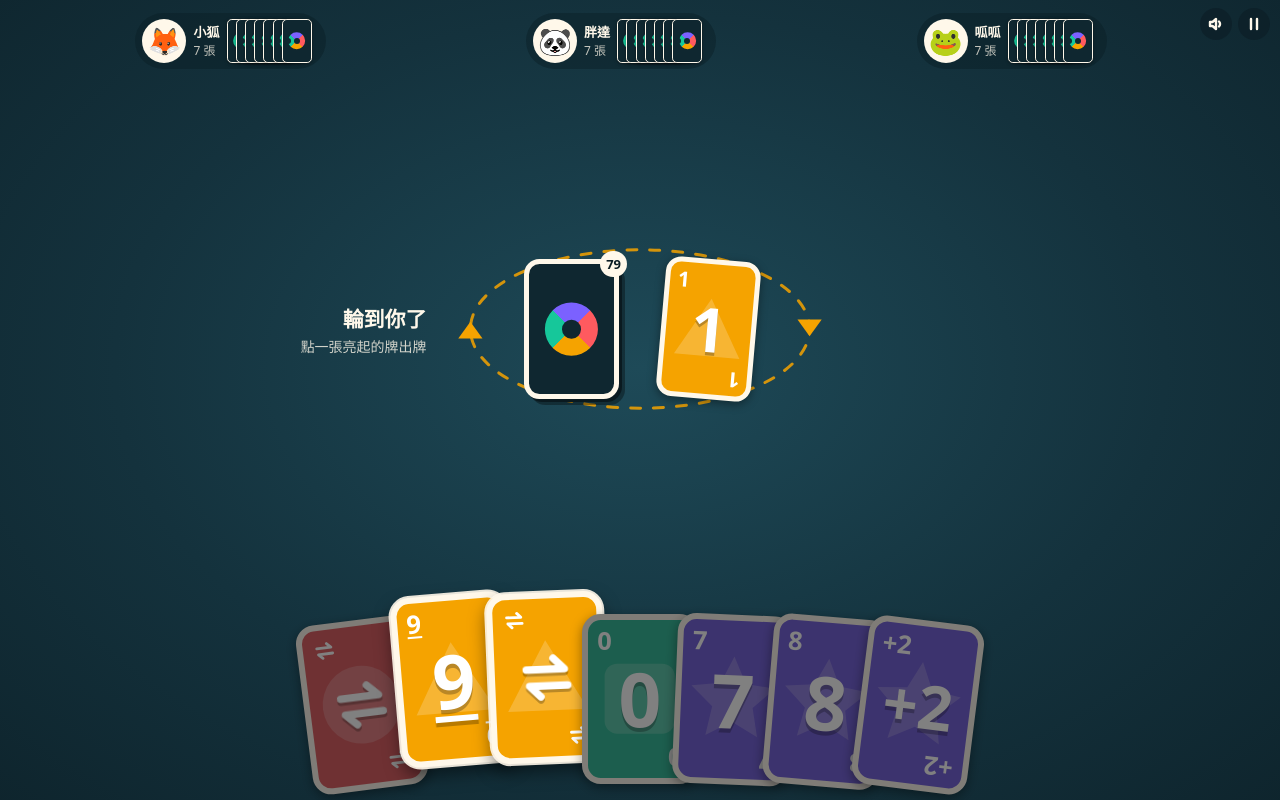
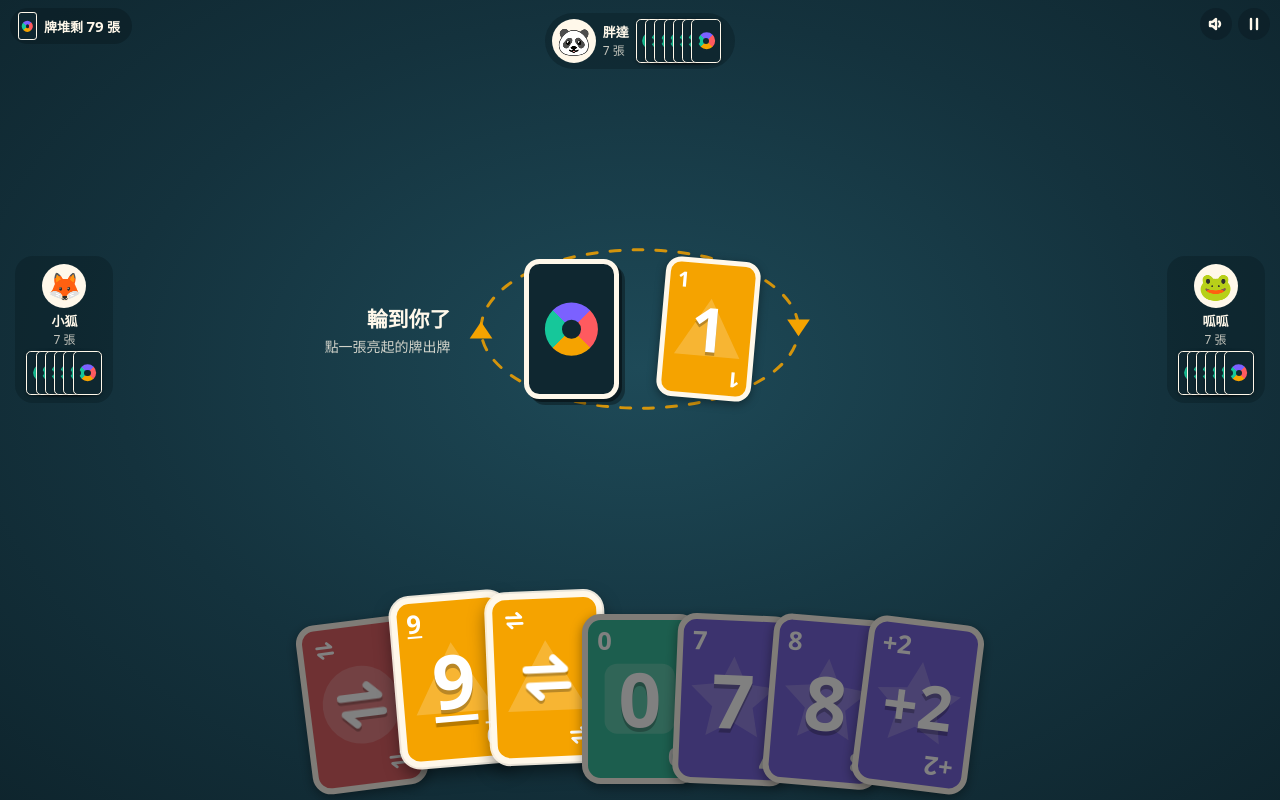
Before and after one commit to eric082112/lastcard, a plain HTML site: page index.html in a window 1280 px wide. Both pictures are taken after a click on the button "開始遊戲". Drawn offline with Linux system fonts and the light colour scheme.

Commit message:
Add files via upload

```diff
--- a/index.html
+++ b/index.html
@@ -88,7 +88,16 @@ button:focus-visible{outline:3px solid var(--cream);outline-offset:3px}
 
 /* ---------- 牌桌 ---------- */
 #table{display:grid;grid-template-rows:auto 1fr auto}
-#opps{display:flex;justify-content:space-around;align-items:flex-start;gap:6px;padding:1.6vh 76px 0 3vw}
+#topRow{position:relative;display:flex;justify-content:center;align-items:flex-start;
+  min-height:calc(var(--mh) + 14px);padding:1.6vh 80px 0 80px}
+#deckInfo{position:absolute;left:10px;top:8px;display:flex;align-items:center;gap:7px;--h:28px;
+  background:rgba(11,29,36,.6);border-radius:999px;padding:4px 12px 4px 8px;font-size:13px;font-weight:700;white-space:nowrap}
+#deckInfo b{font-weight:900;font-size:15px;font-variant-numeric:tabular-nums}
+#deckInfo .card{box-shadow:none}
+.slot{display:flex;justify-content:center;align-items:center}
+#slotL{padding-left:1.2vw} #slotR{padding-right:1.2vw}
+.seat.side{flex-direction:column;border-radius:18px;padding:6px 9px;gap:3px;text-align:center}
+.seat.side .mini{justify-content:center}
 .seat{display:flex;align-items:center;gap:7px;padding:4px 12px 4px 5px;border-radius:999px;position:relative;
   background:rgba(11,29,36,.45);border:2px solid transparent;transition:border-color .2s,background .2s,transform .2s}
 .seat.active{border-color:var(--cream);background:rgba(11,29,36,.85);transform:scale(1.05)}
@@ -100,12 +109,12 @@ button:focus-visible{outline:3px solid var(--cream);outline-offset:3px}
 .mini .card{margin-left:calc(var(--mh)*-.47)}
 .mini .card:first-child{margin-left:0}
 
-#center{display:grid;grid-template-columns:1fr auto 1fr;align-items:center;min-height:0}
-#status{justify-self:end;text-align:right;padding-right:3vw;max-width:34vw}
+#center{display:grid;grid-template-columns:auto 1fr auto 1fr auto;align-items:center;min-height:0}
+#status{justify-self:end;text-align:right;padding-right:2vw}
 #who{font-weight:900;font-size:clamp(15px,4.6vh,21px)}
 #hint{font-size:clamp(11px,3.2vh,14px);opacity:.8;margin-top:4px;line-height:1.4}
 #piles{position:relative;display:flex;align-items:center;gap:calc(var(--ph)*.3);
-  padding:calc(var(--ph)*.1) calc(var(--ph)*.42);--h:var(--ph)}
+  padding:calc(var(--ph)*.1) calc(var(--ph)*.34);--h:var(--ph)}
 #ring{position:absolute;inset:0;width:100%;height:100%;pointer-events:none;overflow:visible}
 #ring ellipse{fill:none;stroke:var(--cur);stroke-width:3;stroke-dasharray:10 13;stroke-linecap:round;opacity:.85;
   vector-effect:non-scaling-stroke;animation:dash 1.6s linear infinite;transition:stroke .3s}
@@ -117,11 +126,9 @@ button:focus-visible{outline:3px solid var(--cream);outline-offset:3px}
 #deck .card{box-shadow:3px 3px 0 #0a1a20,6px 6px 0 rgba(0,0,0,.35)}
 #deck.hintme{animation:nudge 1s ease-in-out infinite}
 @keyframes nudge{50%{transform:translateY(-6%)}}
-#deckCount{position:absolute;right:-8px;top:-8px;z-index:2;min-width:26px;height:26px;padding:0 6px;border-radius:13px;
-  background:var(--cream);color:var(--ink);font-weight:900;font-size:13px;display:grid;place-items:center}
 #pile{position:relative;height:var(--ph);width:calc(var(--ph)*.68)}
 #pile .card{position:absolute;inset:0}
-#actions{justify-self:start;padding-left:3vw;display:flex;flex-direction:column;gap:10px;align-items:flex-start}
+#actions{justify-self:start;padding-left:2vw;display:flex;flex-direction:column;gap:10px;align-items:flex-start}
 #callBtn{background:var(--c0);color:#fff;position:relative;overflow:hidden}
 #callBtn.urgent{animation:pulse .45s ease-in-out infinite alternate}
 #callBtn.urgent::after{content:"";position:absolute;left:0;bottom:0;height:5px;width:100%;background:var(--cream);
@@ -177,7 +184,7 @@ button:focus-visible{outline:3px solid var(--cream);outline-offset:3px}
 #rotate{position:fixed;inset:0;z-index:99;background:var(--ink);display:none;place-items:center;text-align:center;
   font-weight:900;font-size:20px;line-height:1.7;padding:24px}
 @media (orientation:portrait) and (max-width:700px){#rotate{display:grid}}
-@media (max-width:700px){.nm{font-size:12px}.seat{padding-right:9px;gap:5px}#opps{padding-right:70px}}
+@media (max-width:700px){.nm{font-size:12px}.seat{gap:5px}#deckInfo{font-size:12px}}
 @media (prefers-reduced-motion:reduce){#ring ellipse,#deck.hintme,#callBtn.urgent{animation:none}}
 </style>
 </head>
@@ -200,21 +207,23 @@ button:focus-visible{outline:3px solid var(--cream);outline-offset:3px}
   </section>
 
   <section id="table" class="screen" hidden>
-    <div id="opps"></div>
+    <div id="topRow"><div id="deckInfo"><div class="card back"></div><span>牌堆剩 <b id="deckCount">0</b> 張</span></div><div class="slot" id="slotTop"></div></div>
     <div id="center">
+      <div class="slot" id="slotL"></div>
       <div id="status"><div id="who"></div><div id="hint"></div></div>
       <div id="piles">
         <svg id="ring" viewBox="0 0 260 140" preserveAspectRatio="none" aria-hidden="true">
           <ellipse cx="130" cy="70" rx="126" ry="66"/>
           <g class="heads"><path d="M256 62l-9 0 9 14 9-14z"/><path d="M4 78l9 0-9-14-9 14z"/></g>
         </svg>
-        <button id="deck" aria-label="抽牌"><span id="deckCount">0</span><div class="card back"></div></button>
+        <button id="deck" aria-label="抽牌"><div class="card back"></div></button>
         <div id="pile"></div>
       </div>
       <div id="actions">
-        <button class="btn" id="callBtn" hidden>喊「最後一張」</button>
+        <button class="btn" id="callBtn" hidden>最後一張！</button>
         <button class="btn ghost" id="passBtn" hidden>不出</button>
       </div>
+      <div class="slot" id="slotR"></div>
     </div>
     <div id="handWrap"><div id="hand"></div></div>
     <div id="topBtns">
@@ -458,16 +467,20 @@ function syncView(){
 }
 const myTurn = () => !busy && state && state.turn===0 && state.phase!=='over';
 
+// 座位：你在下方，電腦依順時針坐左、上、右
+function seatPos(pi,n){ return (n===4?['bottom','left','top','right']:n===3?['bottom','left','right']:['bottom','top'])[pi]; }
 function renderOpps(){
-  const box=$('#opps'); box.innerHTML='';
-  for(let pi=1;pi<view.hands.length;pi++){
-    const n=view.hands[pi].length, s=document.createElement('div');
-    s.className='seat'+(view.turn===pi?' active':''); s.id='seat'+pi;
+  const slots={top:$('#slotTop'),left:$('#slotL'),right:$('#slotR')};
+  for(const k in slots) slots[k].innerHTML='';
+  const total=view.hands.length;
+  for(let pi=1;pi<total;pi++){
+    const n=view.hands[pi].length, pos=seatPos(pi,total), s=document.createElement('div');
+    s.className='seat'+(pos==='top'?'':' side')+(view.turn===pi?' active':''); s.id='seat'+pi;
     s.innerHTML='<div class="ava">'+SEATS[pi].ava+'</div><div class="meta"><div class="nm">'+SEATS[pi].name+
       '</div><div class="cnt">'+n+' 張</div></div><div class="mini"></div>';
     const m=s.querySelector('.mini');
-    for(let i=0;i<Math.min(n,8);i++) m.appendChild(backEl());
-    box.appendChild(s);
+    for(let i=0;i<Math.min(n,pos==='top'?8:6);i++) m.appendChild(backEl());
+    slots[pos].appendChild(s);
   }
 }
 function renderCenter(){
@@ -558,7 +571,7 @@ function bubble(pi,text){
   const b=document.createElement('div'); b.className='bubble'; b.textContent=text;
   let x,y;
   if(pi===0){ const r=$('#hand').getBoundingClientRect(); x=r.left+r.width/2; y=r.top-26; }
-  else { const s=$('#seat'+pi); if(!s) return; const r=s.getBoundingClientRect(); x=r.left+r.width/2; y=r.bottom+4; }
+  else { const s=$('#seat'+pi); if(!s) return; const r=s.getBoundingClientRect(); x=Math.max(56,Math.min(innerWidth-56,r.left+r.width/2)); y=s.classList.contains('side')?r.top+6:r.bottom+4; }
   b.style.left=x+'px'; b.style.top=y+'px';
   $('#fx').appendChild(b); setTimeout(()=>b.remove(),1500);
 }
```
